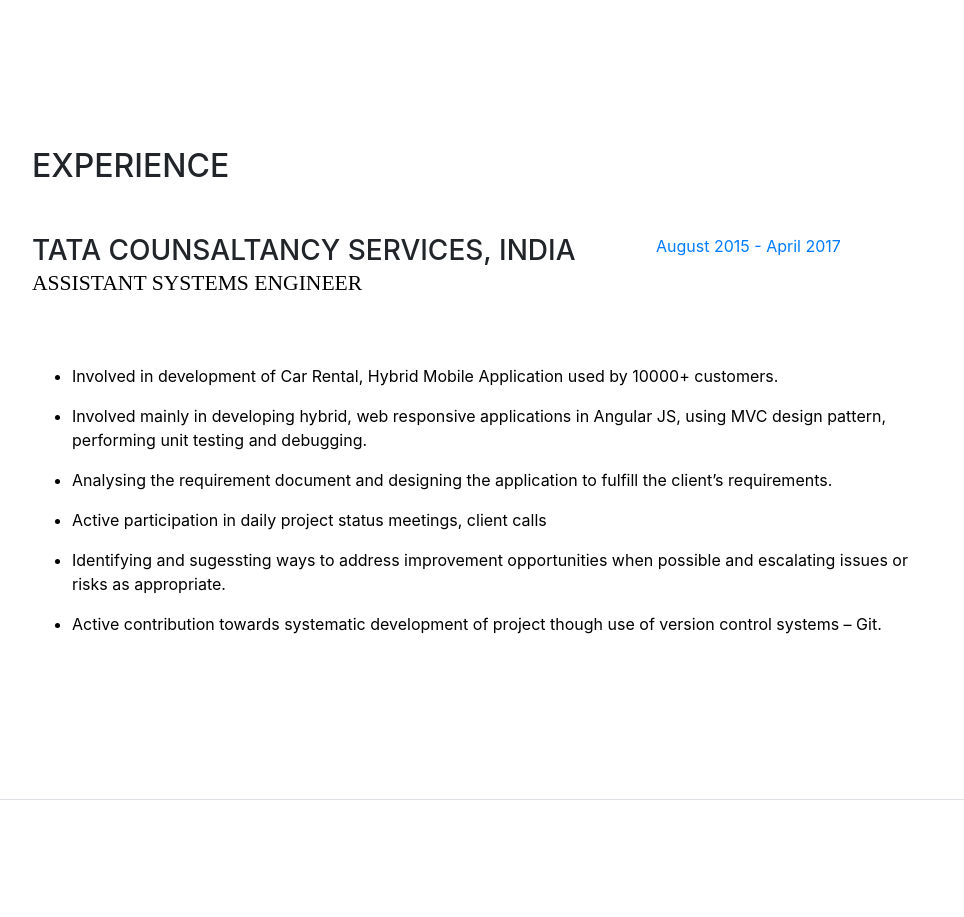
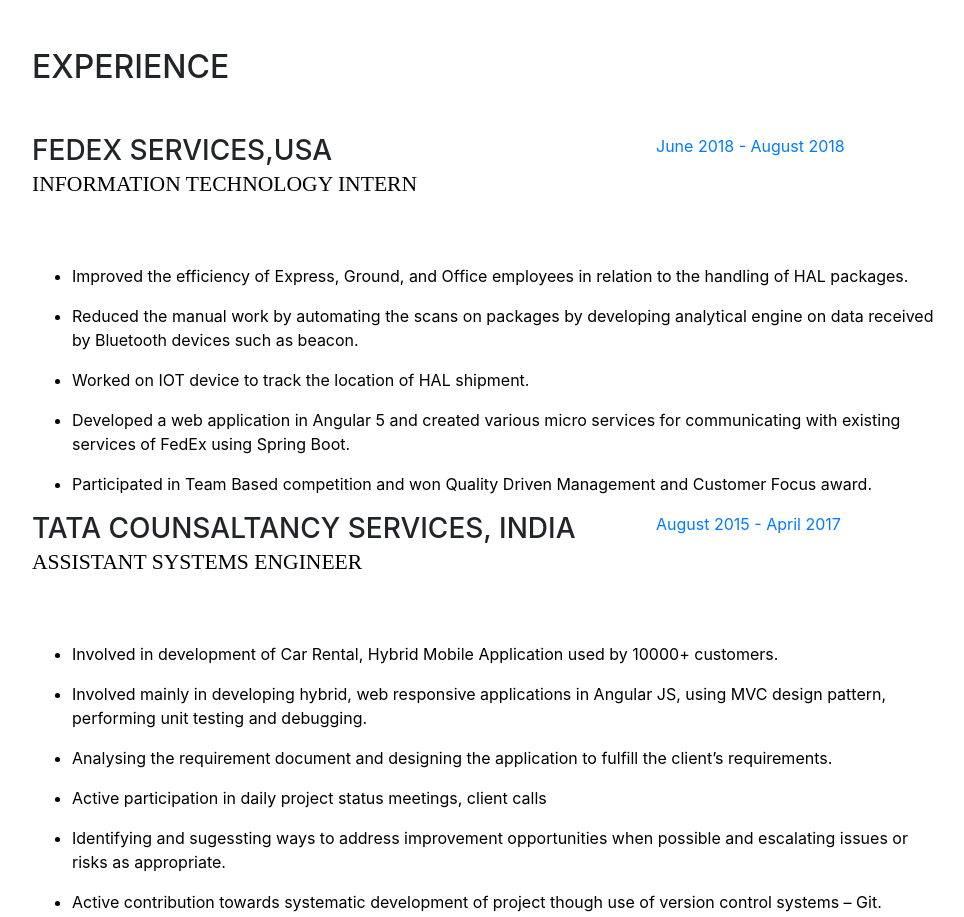
Before and after one commit to KetkiMahajan/KetkiMahajan.github.io, a website with bundled scripts: page index.html in a window 1280 px wide. Shown: the part 800-1717 px from the top of the page, without its empty margins (288-1252 px from the left). Built offline with nearby package versions, Linux system fonts and the light colour scheme; a web font is replaced by a local one.

Commit message:
Adding new Experince

```diff
--- a/index.html
+++ b/index.html
@@ -121,21 +121,35 @@
       <section class="resume-section p-3 p-lg-5 d-flex flex-column" id="experience">
         <div class="my-auto">
           <h2 class="mb-5">Experience</h2>
+          <div class="resume-item d-flex flex-column flex-md-row mb-5">
+            <div class="resume-content mr-auto">
+              <h3 class="mb-0">FedEx Services,USA</h3>
+              <div class="subheading mb-3">Information Technology Intern</div>
+              <p>
+              </p>
+            </div>
+            <div class="resume-date">
+              <span class="text-primary">June 2018 - August 2018</span>
+            </div>
+          </div>
+			 <ul>
+            <li><p>Improved the efficiency of Express, Ground, and Office employees in relation to the handling of HAL packages.</p></li>
+            <li><p>Reduced the manual work by automating the scans on packages by developing analytical engine on data received by Bluetooth devices such as beacon.</p></li>
+            <li><p>Worked on IOT device to track the location of HAL shipment.</p></li>
+            <li><p>Developed a web application in Angular 5 and created various micro services for communicating with existing services of FedEx using Spring Boot.</p></li>
+            <li><p>Participated in Team Based competition and won Quality Driven Management and Customer Focus award.</p></li>
+          </ul>
 
           <div class="resume-item d-flex flex-column flex-md-row mb-5">
             <div class="resume-content mr-auto">
               <h3 class="mb-0">Tata Counsaltancy Services, India</h3>
               <div class="subheading mb-3">Assistant Systems Engineer</div>
               <p>
-
-
               </p>
             </div>
             <div class="resume-date">
               <span class="text-primary">August 2015 - April 2017</span>
             </div>
-
-
           </div>
           <ul>
             <li><p>Involved in development of Car Rental, Hybrid Mobile Application used by 10000+ customers.</p></li>
@@ -147,6 +161,9 @@
               risks as appropriate.</p></li>
             <li><p>Active contribution towards systematic development of project though use of version control systems – Git.</p></li>
           </ul>
+
+
+
         </div>
 
       </section>
```
